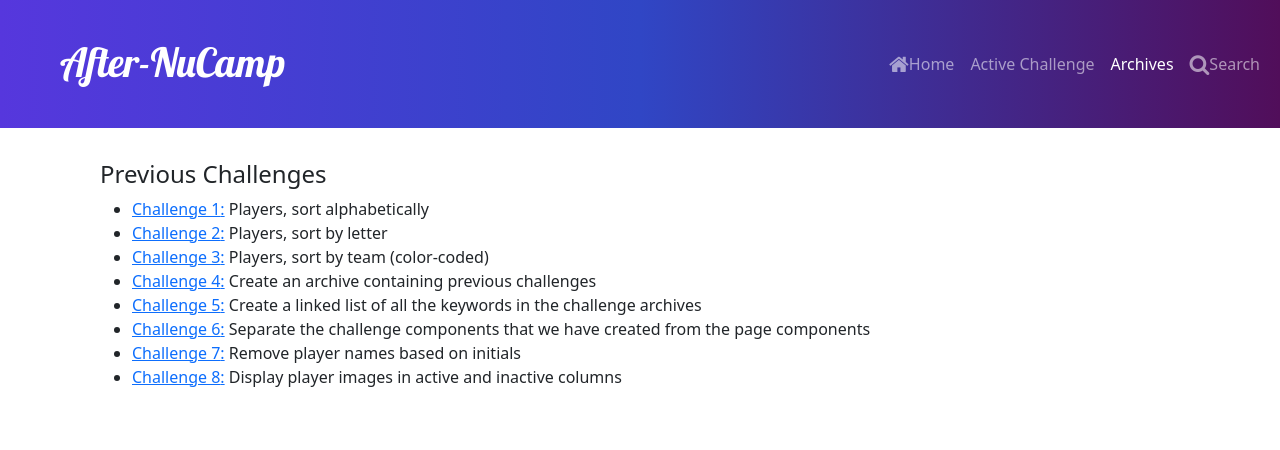
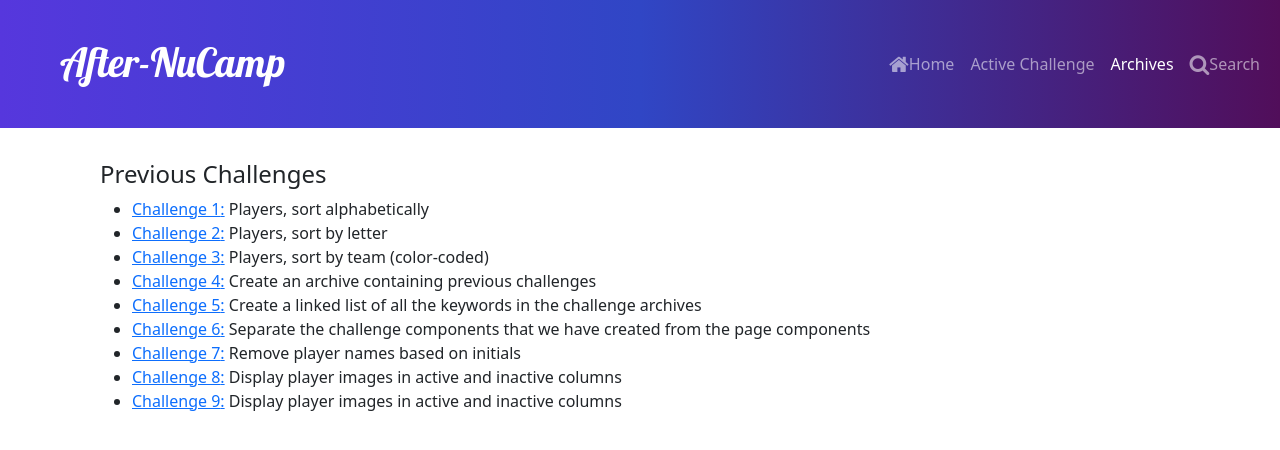
Before and after one commit to mrdeangray/after-nucamp-week2, a React (Create React App) app: page /archives in a window 1280 px wide. Shown: the top 450 px of the page. Built offline with nearby package versions, Linux system fonts and the light colour scheme.

Commit message:
Challenge 10-Crystal

```diff
--- a/src/data/archives.js
+++ b/src/data/archives.js
@@ -42,6 +42,11 @@ const previousChallengeList = [
         location: '/challenge8',
         description: 'Display player images in active and inactive columns',
         keywords: ['useEffect', 'useState', 'Array.map']
+    },{
+        title: "Challenge 9",
+        location: '/challenge9',
+        description: 'Display player images in active and inactive columns',
+        keywords: ['useEffect', 'useState', 'Array.map']
     },
 
 
```
